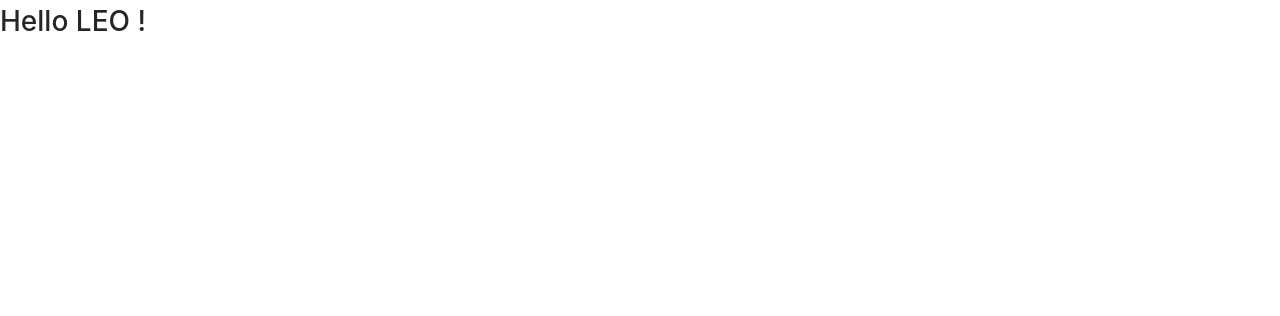
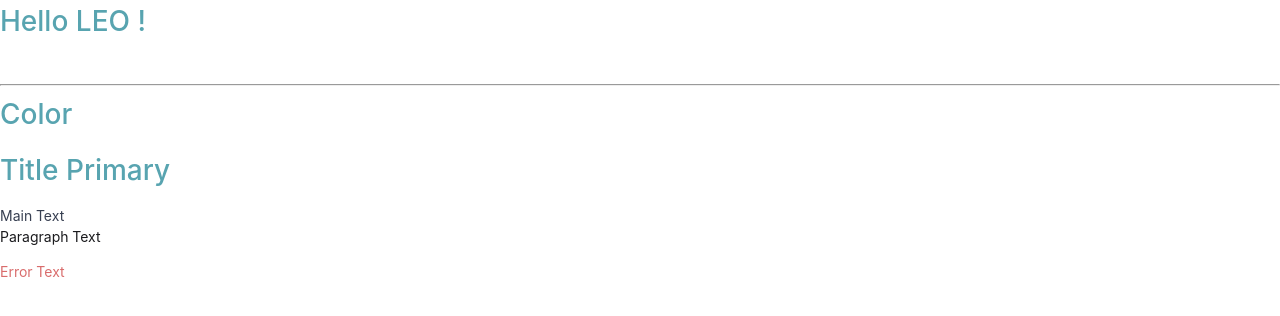
Before and after one commit to sit-leo/leo-frontend, a Next.js app: page / in a window 1280 px wide. Shown: the top 316 px of the page. Built offline with nearby package versions, Linux system fonts and the light colour scheme.

Commit message:
[ADD] add text example

```diff
--- a/components/landing/index.js
+++ b/components/landing/index.js
@@ -2,11 +2,20 @@ import React from 'react';
 
 import env from '../../config/env';
 
+import Text, { TitlePrimary, Paragraph, TextError } from '../base/Text';
+
 const LandingIndex = () => (
   <React.Fragment>
-    <h1>Hello LEO !</h1>
-    <h3>{ env.public.type }</h3>
-    <h3>{ env.public.matchingApi }</h3>
+    <TitlePrimary>Hello LEO !</TitlePrimary>
+    <TextError>{ env.public.type }</TextError>
+    <br />
+    <TextError>{ env.public.matchingApi }</TextError>
+    <hr />
+    <TitlePrimary>Color</TitlePrimary>
+    <TitlePrimary>Title Primary</TitlePrimary>
+    <Text>Main Text</Text>
+    <Paragraph>Paragraph Text</Paragraph>
+    <TextError>Error Text</TextError>
   </React.Fragment>
 );
 
```
